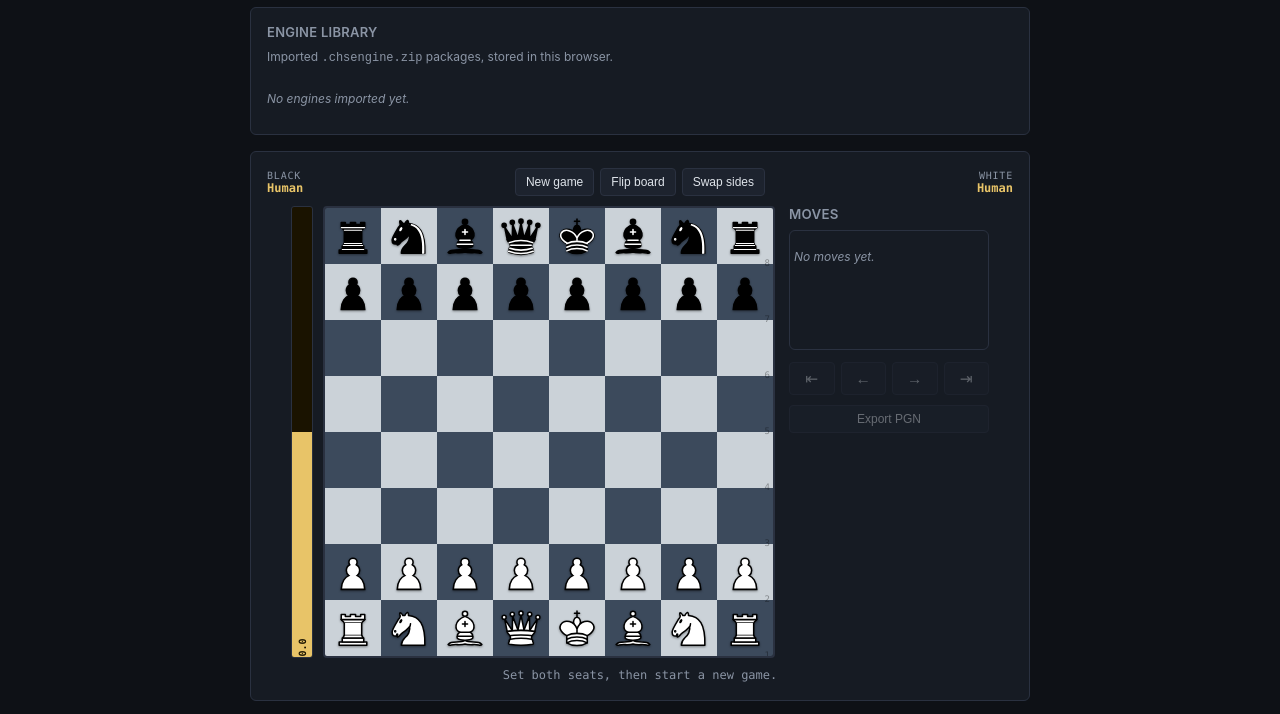
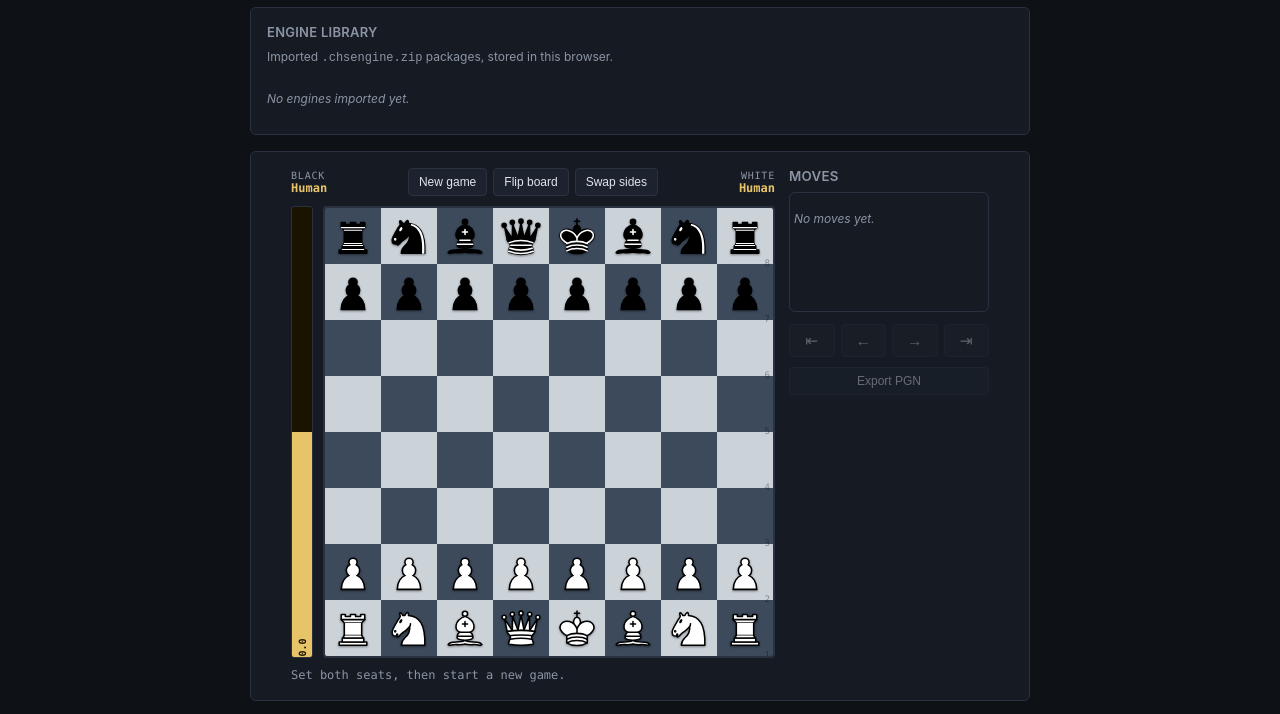
Before and after one commit to Merlin2LmmL/chess.lab, a website built with Vite: page apps/play/index.html in a window 1280 px wide. Shown: the part 59-773 px from the top of the page. Built offline with nearby package versions, Linux system fonts and the light colour scheme.

Commit message:
Refactor game controls and seat display structure

```diff
--- a/apps/play/index.html
+++ b/apps/play/index.html
@@ -27,6 +27,8 @@
           <div id="engine-list" class="engine-list"></div>
         </aside>
         <section class="panel board-area">
+          <div class="board-row">
+            <div class="board-column">
               <div class="seat-row">
                 <div class="seat" id="seat-black">
                   <span class="seat-label">Black</span>
@@ -42,13 +44,16 @@
                   <span class="seat-value" id="seat-white-value">Human</span>
                 </div>
               </div>
-          <div class="board-row">
               <div class="board-wrap">
                 <div class="eval-bar" id="eval-bar" title="Evaluation, from White's perspective">
                   <div class="eval-bar-fill" id="eval-bar-fill"></div>
                   <div class="eval-bar-label" id="eval-bar-label">0.0</div>
                 </div>
                 <div id="board-host"></div>
+              </div>
+              <div class="status-row">
+                <span id="status-text">Set both seats, then start a new game.</span>
+              </div>
             </div>
             <div class="moves-side">
               <h3>Moves</h3>
@@ -63,9 +68,6 @@
               </div>
               <button id="btn-export-pgn" class="btn export-btn" disabled>Export PGN</button>
             </div>
-          </div>
-          <div class="status-row">
-            <span id="status-text">Set both seats, then start a new game.</span>
           </div>
         </section>
         <aside class="panel analysis" id="analysis-panel">
```
Lines whose indentation alone changed are shown as unchanged.
